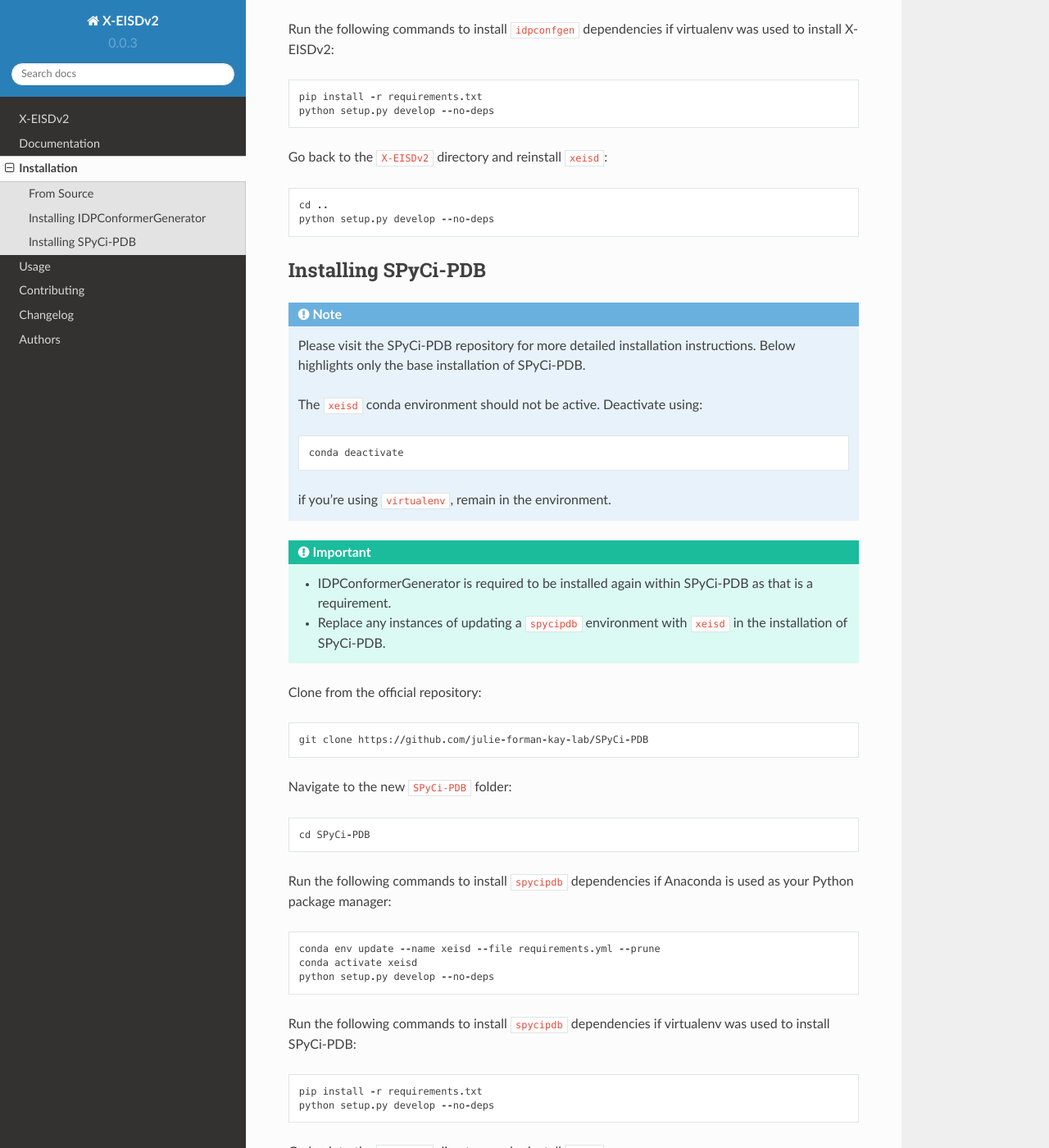
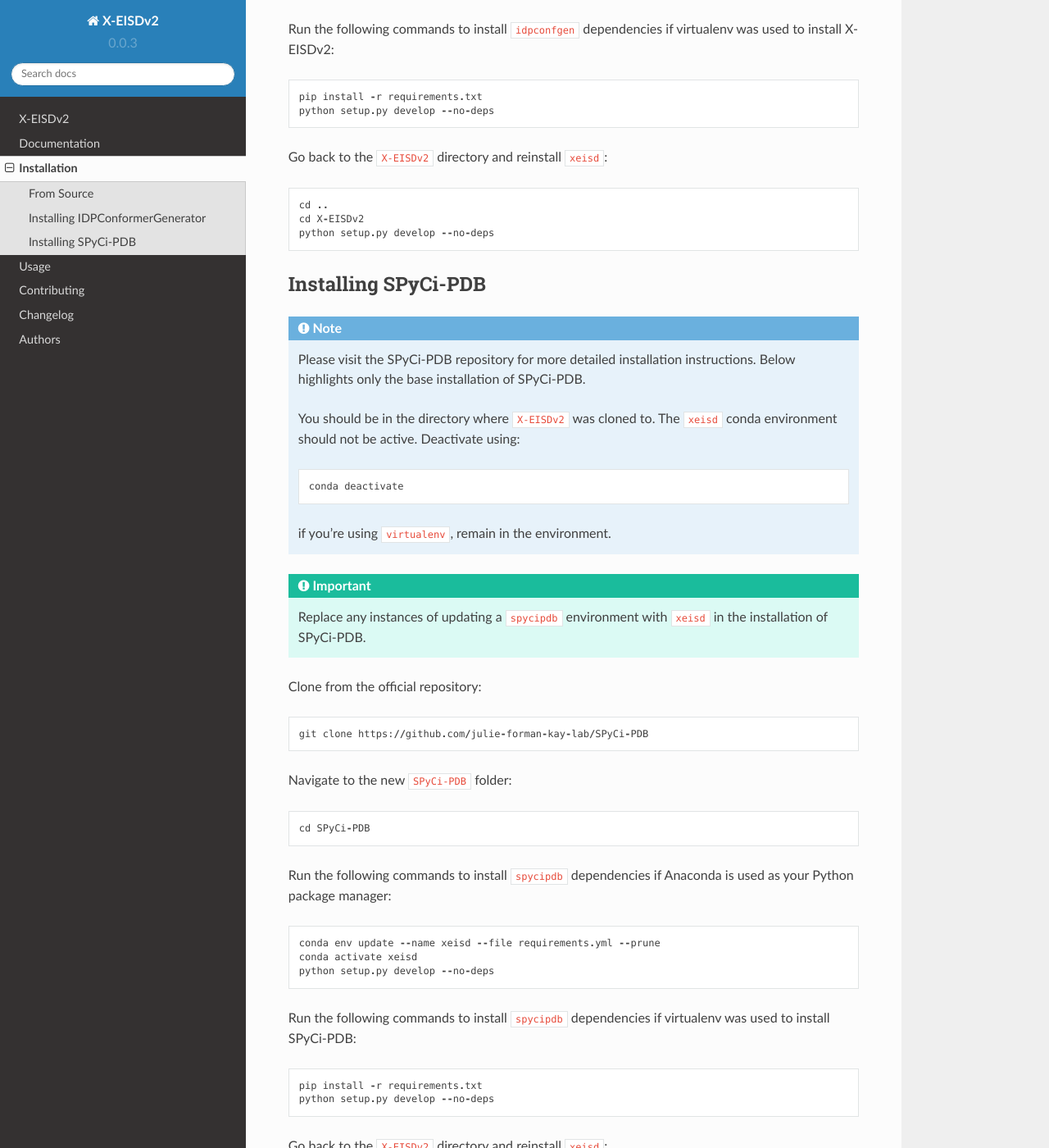
Before and after one commit to THGLab/X-EISDv2, a Sphinx documentation site: the page built from docs/installation.rst, in a window 1280 px wide and 1400 px high, scrolled down 2639 px. Shown: the whole window at 82% size. Built offline with Sphinx 7.4.7 and the Read the Docs theme 2.0.0, drawn with Linux system fonts in a browser that asks for light colours; pages that are not in the unit, such as notebooks, are missing from menus; some of the changed text lies outside the part shown.

Commit message:
rework installation instructions

```diff
--- a/docs/installation.rst
+++ b/docs/installation.rst
@@ -81,7 +81,7 @@
 --------------------------------
 
 .. note::
-    You should already be inside the ``X-EISDv2`` directory.
+    You should be in the directory where ``X-EISDv2`` was cloned to.
     The ``xeisd`` conda environment should not be active. Deactivate using::
 
         conda deactivate
@@ -112,6 +112,7 @@
 Go back to the ``X-EISDv2`` directory and reinstall ``xeisd``::
 
     cd ..
+    cd X-EISDv2
     python setup.py develop --no-deps
 
 
@@ -122,6 +123,7 @@
     Please visit the SPyCi-PDB repository for more detailed installation instructions.
     Below highlights only the base installation of SPyCi-PDB.
 
+    You should be in the directory where ``X-EISDv2`` was cloned to.
     The ``xeisd`` conda environment should not be active. Deactivate using::
 
         conda deactivate
@@ -129,8 +131,7 @@
     if you're using ``virtualenv``, remain in the environment.
 
 .. important::
-    * IDPConformerGenerator is required to be installed again within SPyCi-PDB as that is a requirement.
-    * Replace any instances of updating a ``spycipdb`` environment with ``xeisd`` in the installation of SPyCi-PDB.
+    Replace any instances of updating a ``spycipdb`` environment with ``xeisd`` in the installation of SPyCi-PDB.
 
 Clone from the official repository::
 
@@ -156,4 +157,5 @@
 Go back to the ``X-EISDv2`` directory and reinstall ``xeisd``::
 
     cd ..
+    cd X-EISDv2
     python setup.py develop --no-deps
```
Also changed, not shown: 1 other file.
